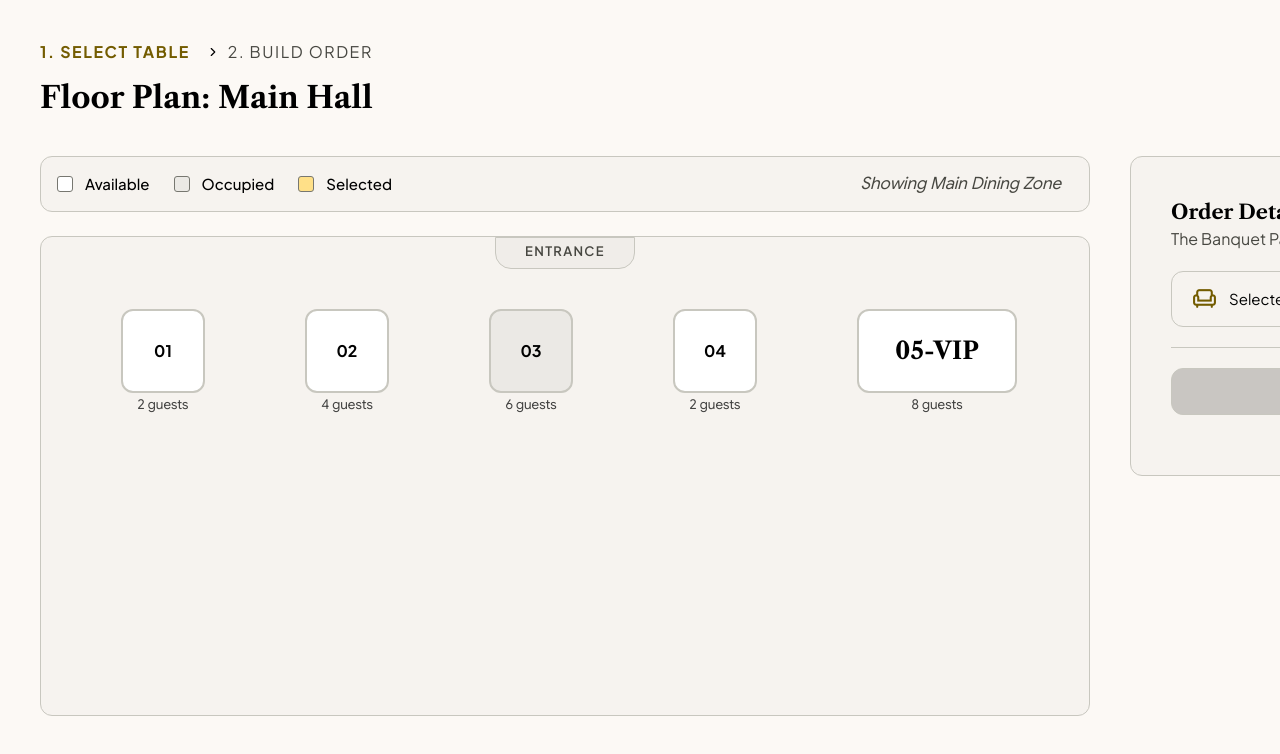
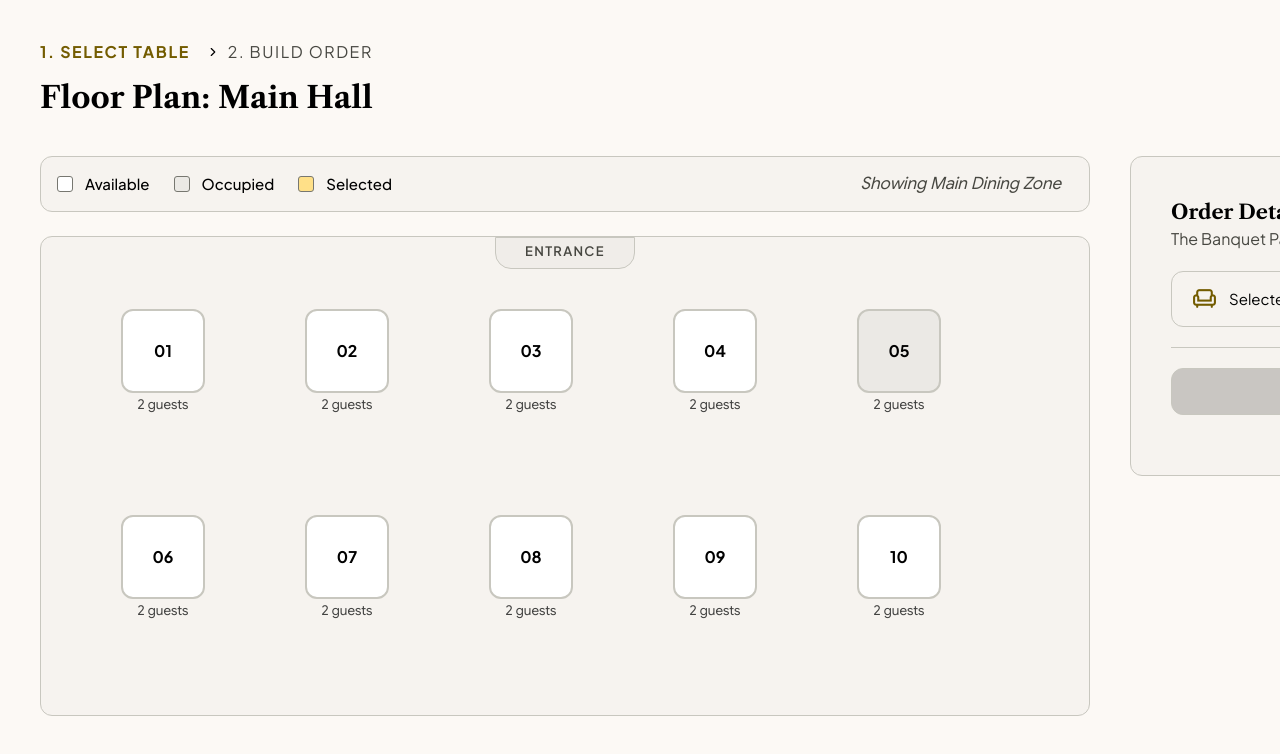
Before and after one commit to mychoise/resturant-app-frontend, a React (Vite) app: page / in a window 1280 px wide. Shown: the top 754 px of the page. Built offline with nearby package versions, Linux system fonts and the light colour scheme; no server answers.

Commit message:
completed the waiter part

```diff
--- a/src/components/waiterComponents/LeftPart.tsx
+++ b/src/components/waiterComponents/LeftPart.tsx
@@ -40,16 +40,17 @@ const LeftPart = ({ selectedTable, setSelectedTable }) => {
             {table.map((item, index) => (
               <div key={index}>
                 <button
-                  disabled={item.status === "occupied"}
-                  onClick={() => setSelectedTable(item.tableNo)}
-                  className={`w-21  ${item.status === "occupied" ? "bg-[#EBE9E5]  cursor-not-allowed" : selectedTable === item.tableNo ? "bg-[#FFE088] cursor-pointer" : "bg-[#FFFFFF] cursor-pointer"}  ${item.value === "vip" ? "w-40" : "w-21"} ${item.value === "vip" ? "font-[font4] text-2xl" : "font-[font2]"} h-21 rounded-xl  border-2 border-[#C8C7BF]  flex items-center justify-center   font-bold`}
+                  disabled={item.is_occupied === true}
+                  onClick={() => setSelectedTable(item)}
+                  className={`w-21  ${item.is_occupied === true ? "bg-[#EBE9E5]  cursor-not-allowed" : selectedTable?.table_number === item.table_number ? "bg-[#FFE088] cursor-pointer" : "bg-[#FFFFFF] cursor-pointer"}  ${item.value === "vip" ? "w-40" : "w-21"} ${item.value === "vip" ? "font-[font4] text-2xl" : "font-[font2]"} h-21 rounded-xl  border-2 border-[#C8C7BF]  flex items-center justify-center   font-bold`}
                 >
-                  {item.value === "vip"
+                  {String(item.table_number).padStart(2, "0")}
+                  {/*{item.value === "vip"
                     ? item.text + "-" + "VIP"
-                    : item.tableNo}
+                    : String(item.table_number).padStart(2, "0")}*/}
                 </button>{" "}
                 <h1 className="text-center mt-0.5 text-[#424241] font-[font1] text-[13.5px]">
-                  {item.guest}
+                  2 guests
                 </h1>
               </div>
             ))}
--- a/src/components/waiterComponents/RightPart.tsx
+++ b/src/components/waiterComponents/RightPart.tsx
@@ -20,7 +20,11 @@ const RightPart = ({ selectedTable }: { selectedTable: string | null }) => {
             </div>
             <h1 className="mr-5 font-[font2]  font-bold text-[16px]">
               {" "}
-              {selectedTable ? `Table ${selectedTable}` : <Minus />}
+              {selectedTable ? (
+                `Table ${String(selectedTable.table_number).padStart(2, "0")}`
+              ) : (
+                <Minus />
+              )}
             </h1>
           </div>
           <hr className="border-[#C8C7BF] mt-5" />
--- a/src/constants/constants.ts
+++ b/src/constants/constants.ts
@@ -15,121 +15,173 @@ export const sepratedColor = [
 
 export const table = [
   {
-    value: "general",
-    tableNo: "01",
-    guest: "2 guests",
-    text: "01",
-    status: "available",
+    id: "ca83a962-ebc7-4c69-afe4-c146b47cd830",
+    table_number: 1,
+    is_occupied: false,
   },
   {
-    value: "general",
-    tableNo: "02",
-    text: "02",
-    guest: "4 guests",
-    status: "available",
+    id: "9ab8924f-487e-4e73-b751-9d3cacba88b5",
+    table_number: 2,
+    is_occupied: false,
   },
   {
-    value: "general",
-    tableNo: "03",
-    text: "03",
-    guest: "6 guests",
-    status: "occupied",
+    id: "4d55f222-9c4a-4c5d-a78a-eace172611f8",
+    table_number: 3,
+    is_occupied: false,
   },
   {
-    value: "general",
-    tableNo: "04",
-    text: "04",
-    guest: "2 guests",
-    status: "available",
+    id: "88de808b-fc90-44db-a016-b388254feb4f",
+    table_number: 4,
+    is_occupied: false,
   },
   {
-    value: "vip",
-    tableNo: "05",
-    text: "05",
-    guest: "8 guests",
-    status: "available",
+    id: "476241e7-bfae-47c0-8014-bc6c7913068c",
+    table_number: 5,
+    is_occupied: true,
+  },
+  {
+    id: "1994b7b6-041c-49c2-ab4f-1007a824f473",
+    table_number: 6,
+    is_occupied: false,
+  },
+  {
+    id: "2351951e-f7b3-4899-b12a-b2a846a63374",
+    table_number: 7,
+    is_occupied: false,
+  },
+  {
+    id: "8edb462b-da86-47a4-afed-2f2572048bd3",
+    table_number: 8,
+    is_occupied: false,
+  },
+  {
+    id: "dffd2411-ada2-4b5d-9958-ea46d8e96529",
+    table_number: 9,
+    is_occupied: false,
+  },
+  {
+    id: "0e52af9c-e460-44a9-b96b-40bb798afbad",
+    table_number: 10,
+    is_occupied: false,
   },
 ];
 export const menuCategory = [
   {
-    id: 1,
+    id: "13a310e8-c43f-4edf-adbb-aedcecbc1e29",
     name: "Starters",
+    is_active: true,
   },
   {
-    id: 2,
-    name: "Beverages",
+    id: "8b10f186-72b0-42d4-b0a3-1c6eca1f8b4b",
+    name: "Main Course",
+    is_active: true,
   },
   {
-    id: 3,
-    name: "Desserts",
+    id: "9c3a62da-2355-4b1b-8324-acba6be1aad4",
+    name: "Beverages",
+    is_active: true,
   },
   {
-    id: 4,
-    name: "Mains",
+    id: "56e8d7e7-2b83-4d6b-99a5-094fa05b3490",
+    name: "Desserts",
+    is_active: true,
   },
 ];
 export const menuItems = [
   {
-    id: 1,
-    name: "Heirloom Burrata",
-    description: "Fresh burrata, basil pesto, pine nuts, balsamic glaze.",
-    price: "$18.00",
-    image:
-      "https://lh3.googleusercontent.com/aida-public/AB6AXuDJbnUT46S7Rl0lraqK5fR4GtrBrArUPOmYMcM9xdF9oI_Osp6SyA6WM9kL41wre9VJZ5YMM4TEIx-5ISkA8I1MY7I-jY7jsQ2JI7w1wEVjJagbOGTk65222fE3X2sQDSdLHExdQ3ThjSGf8M5BrWJ2dfHPHHZC8iumbYQ-BZ7Qo9BHvX1qqDcL9O-fRIo-_ClvtU-vr_CD6U4iqZgAiKX9tBbk9Gmm-PKM5x6yTWWBvIUOSOZEg0La",
-    category: "Starters",
+    id: "aa1a9fdc-bd26-49f2-ae30-d51e569d6911",
+    category_id: "13a310e8-c43f-4edf-adbb-aedcecbc1e29",
+    name: "Spring Rolls",
+    description: "Crispy veg spring rolls",
+    price: 250,
+    is_available: true,
   },
   {
-    id: 2,
-    name: "Heirloom Burrata",
-    description: "Fresh burrata, basil pesto, pine nuts, balsamic glaze.",
-    price: "$18.00",
-    image:
-      "https://lh3.googleusercontent.com/aida-public/AB6AXuDJbnUT46S7Rl0lraqK5fR4GtrBrArUPOmYMcM9xdF9oI_Osp6SyA6WM9kL41wre9VJZ5YMM4TEIx-5ISkA8I1MY7I-jY7jsQ2JI7w1wEVjJagbOGTk65222fE3X2sQDSdLHExdQ3ThjSGf8M5BrWJ2dfHPHHZC8iumbYQ-BZ7Qo9BHvX1qqDcL9O-fRIo-_ClvtU-vr_CD6U4iqZgAiKX9tBbk9Gmm-PKM5x6yTWWBvIUOSOZEg0La",
-    category: "Mains",
+    id: "c6eec13e-ca41-44b8-802b-d7084d04a4c6",
+    category_id: "13a310e8-c43f-4edf-adbb-aedcecbc1e29",
+    name: "Chicken Soup",
+    description: "Hot and sour chicken soup",
+    price: 300,
+    is_available: true,
   },
   {
-    id: 3,
-    name: "Heirloom Burrata",
-    description: "Fresh burrata, basil pesto, pine nuts, balsamic glaze.",
-    price: "$18.00",
-    image:
-      "https://lh3.googleusercontent.com/aida-public/AB6AXuDJbnUT46S7Rl0lraqK5fR4GtrBrArUPOmYMcM9xdF9oI_Osp6SyA6WM9kL41wre9VJZ5YMM4TEIx-5ISkA8I1MY7I-jY7jsQ2JI7w1wEVjJagbOGTk65222fE3X2sQDSdLHExdQ3ThjSGf8M5BrWJ2dfHPHHZC8iumbYQ-BZ7Qo9BHvX1qqDcL9O-fRIo-_ClvtU-vr_CD6U4iqZgAiKX9tBbk9Gmm-PKM5x6yTWWBvIUOSOZEg0La",
-    category: "Starters",
+    id: "487b1fa7-19fb-43b7-8951-394a217f4a78",
+    category_id: "13a310e8-c43f-4edf-adbb-aedcecbc1e29",
+    name: "Garlic Bread",
+    description: "Toasted bread with garlic butter",
+    price: 180,
+    is_available: true,
   },
   {
-    id: 4,
-    name: "Heirloom Burrata",
-    description: "Fresh burrata, basil pesto, pine nuts, balsamic glaze.",
-    price: "$18.00",
-    image:
-      "https://lh3.googleusercontent.com/aida-public/AB6AXuDJbnUT46S7Rl0lraqK5fR4GtrBrArUPOmYMcM9xdF9oI_Osp6SyA6WM9kL41wre9VJZ5YMM4TEIx-5ISkA8I1MY7I-jY7jsQ2JI7w1wEVjJagbOGTk65222fE3X2sQDSdLHExdQ3ThjSGf8M5BrWJ2dfHPHHZC8iumbYQ-BZ7Qo9BHvX1qqDcL9O-fRIo-_ClvtU-vr_CD6U4iqZgAiKX9tBbk9Gmm-PKM5x6yTWWBvIUOSOZEg0La",
-    category: "Desserts",
+    id: "9ec38fd8-b4ef-4972-95ae-f69b0defc46c",
+    category_id: "8b10f186-72b0-42d4-b0a3-1c6eca1f8b4b",
+    name: "Dal Bhat",
+    description: "Traditional Nepali set",
+    price: 350,
+    is_available: true,
   },
   {
-    id: 5,
-    name: "Heirloom Burrata",
-    description: "Fresh burrata, basil pesto, pine nuts, balsamic glaze.",
-    price: "$18.00",
-    image:
-      "https://lh3.googleusercontent.com/aida-public/AB6AXuDJbnUT46S7Rl0lraqK5fR4GtrBrArUPOmYMcM9xdF9oI_Osp6SyA6WM9kL41wre9VJZ5YMM4TEIx-5ISkA8I1MY7I-jY7jsQ2JI7w1wEVjJagbOGTk65222fE3X2sQDSdLHExdQ3ThjSGf8M5BrWJ2dfHPHHZC8iumbYQ-BZ7Qo9BHvX1qqDcL9O-fRIo-_ClvtU-vr_CD6U4iqZgAiKX9tBbk9Gmm-PKM5x6yTWWBvIUOSOZEg0La",
-    category: "Beverages",
+    id: "d3a2d6d4-3b0d-46fa-aa29-5046ff2426e3",
+    category_id: "8b10f186-72b0-42d4-b0a3-1c6eca1f8b4b",
+    name: "Chicken Curry",
+    description: "Spiced chicken with rice",
+    price: 450,
+    is_available: true,
   },
   {
-    id: 6,
-    name: "Heirloom Burrata",
-    description: "Fresh burrata, basil pesto, pine nuts, balsamic glaze.",
-    price: "$18.00",
-    image:
-      "https://lh3.googleusercontent.com/aida-public/AB6AXuDJbnUT46S7Rl0lraqK5fR4GtrBrArUPOmYMcM9xdF9oI_Osp6SyA6WM9kL41wre9VJZ5YMM4TEIx-5ISkA8I1MY7I-jY7jsQ2JI7w1wEVjJagbOGTk65222fE3X2sQDSdLHExdQ3ThjSGf8M5BrWJ2dfHPHHZC8iumbYQ-BZ7Qo9BHvX1qqDcL9O-fRIo-_ClvtU-vr_CD6U4iqZgAiKX9tBbk9Gmm-PKM5x6yTWWBvIUOSOZEg0La",
-    category: "Mains",
+    id: "e087aa11-05c0-4d1d-93f5-ce8b938389d3",
+    category_id: "8b10f186-72b0-42d4-b0a3-1c6eca1f8b4b",
+    name: "Veg Fried Rice",
+    description: "Wok-tossed fried rice",
+    price: 320,
+    is_available: true,
   },
   {
-    id: 7,
-    name: "Heirloom Burrata",
-    description: "Fresh burrata, basil pesto, pine nuts, balsamic glaze.",
-    price: "$18.00",
-    image:
-      "https://lh3.googleusercontent.com/aida-public/AB6AXuDJbnUT46S7Rl0lraqK5fR4GtrBrArUPOmYMcM9xdF9oI_Osp6SyA6WM9kL41wre9VJZ5YMM4TEIx-5ISkA8I1MY7I-jY7jsQ2JI7w1wEVjJagbOGTk65222fE3X2sQDSdLHExdQ3ThjSGf8M5BrWJ2dfHPHHZC8iumbYQ-BZ7Qo9BHvX1qqDcL9O-fRIo-_ClvtU-vr_CD6U4iqZgAiKX9tBbk9Gmm-PKM5x6yTWWBvIUOSOZEg0La",
-    category: "Desserts",
+    id: "eb9d0051-6b92-4ebb-889b-451600f4a9ac",
+    category_id: "8b10f186-72b0-42d4-b0a3-1c6eca1f8b4b",
+    name: "Momo (Steamed)",
+    description: "8 pcs steamed buffalo momo",
+    price: 200,
+    is_available: true,
+  },
+  {
+    id: "fe425ca1-9688-4a52-ac00-fc2d1fccb8fa",
+    category_id: "9c3a62da-2355-4b1b-8324-acba6be1aad4",
+    name: "Masala Chiya",
+    description: "Spiced milk tea",
+    price: 80,
+    is_available: true,
+  },
+  {
+    id: "e5f74d6c-f567-46a4-b1f3-05642657746c",
+    category_id: "9c3a62da-2355-4b1b-8324-acba6be1aad4",
+    name: "Cold Coffee",
+    description: "Blended iced coffee",
+    price: 200,
+    is_available: true,
+  },
+  {
+    id: "c39275bb-8ae1-41e3-b037-3bc606593e4d",
+    category_id: "9c3a62da-2355-4b1b-8324-acba6be1aad4",
+    name: "Fresh Lime Soda",
+    description: "Sweet or salted",
+    price: 150,
+    is_available: true,
+  },
+  {
+    id: "ee7f3107-33f2-4e23-bdbd-c4ffab29dd6d",
+    category_id: "56e8d7e7-2b83-4d6b-99a5-094fa05b3490",
+    name: "Juju Dhau",
+    description: "Bhaktapur king curd",
+    price: 180,
+    is_available: true,
+  },
+  {
+    id: "eed74d69-c19f-4f0b-8e27-b6eef74ad3d5",
+    category_id: "56e8d7e7-2b83-4d6b-99a5-094fa05b3490",
+    name: "Chocolate Brownie",
+    description: "Warm brownie with ice cream",
+    price: 280,
+    is_available: true,
   },
 ];
--- /dev/null
+++ b/src/lib/socket.ts
@@ -0,0 +1,9 @@
+// lib/socket.ts
+import { io } from "socket.io-client";
+
+const token =
+  "token=eyJhbGciOiJIUzI1NiIsInR5cCI6IkpXVCJ9.eyJzdWIiOiIzZTQxNGQ2MS1hYTMzLTRhMGUtYjFhNC0yZjNkNTEyMDg4MmMiLCJuYW1lIjoiSm9obiBEb2UiLCJlbWFpbCI6ImpvaHNza2tuQGV4YW1wbGUuY29tIiwicm9sZSI6IndhaXRlciIsImlhdCI6MTc4MTg1Njg1MCwiZXhwIjoxNzgxODg1NjUwfQ.FWmXIg1zwQlTPp6LB9Csta024rtWb2elNDQUmElPgw8";
+
+export const socket = io(`http://localhost:3000?${token}`, {
+  autoConnect: false,
+});
--- a/src/pages/waiterPage/MenuAddedSucess.tsx
+++ b/src/pages/waiterPage/MenuAddedSucess.tsx
@@ -1,12 +1,24 @@
-import React from "react";
+import { useEffect } from "react";
 import { Check, Grid2x2, Printer } from "lucide-react";
+import { useWaiterStore } from "../../store/waiter.store";
+import { useNavigate } from "react-router-dom";
 
 const MenuAddedSucess = () => {
-  const items = [
-    { qty: 2, name: "Heirloom Burrata", price: 36.0 },
-    { qty: 1, name: "Seasonal Salad", price: 18.0 },
-    { qty: 1, name: "San Pellegrino 750ml", price: 9.0 },
-  ];
+  // const items = [
+  //   { qty: 2, name: "Heirloom Burrata", price: 36.0 },
+  //   { qty: 1, name: "Seasonal Salad", price: 18.0 },
+  //   { qty: 1, name: "San Pellegrino 750ml", price: 9.0 },
+  // ];
+  const { table, cart: items } = useWaiterStore();
+  const navigate = useNavigate();
+
+  useEffect(() => {
+    if (!table || items.length === 0) {
+      // Redirect to floor plan if no table or items
+      navigate("/");
+    }
+  }, [table, items, navigate]);
+
   const total = items.reduce((sum, item) => sum + item.price, 0);
   return (
     <div className="flex items-center justify-center h-screen">
@@ -39,10 +51,13 @@ const MenuAddedSucess = () => {
 
             <div className="flex items-center justify-between mt-1">
               <h1 className="text-xl font-[font4] font-bold text-stone-900">
-                Table No: 05 - VIP
+                Table No: {table?.table_number}
               </h1>
               <span className="text-[16px] font-[font2] text-stone-500">
-                8:45 PM
+                {new Date().toLocaleTimeString([], {
+                  hour: "2-digit",
+                  minute: "2-digit",
+                })}
               </span>
             </div>
 
@@ -61,7 +76,7 @@ const MenuAddedSucess = () => {
                   className="flex justify-between text-stone-900 font-[font2] "
                 >
                   <span>
-                    {item.qty}
+                    {item.quantity}
                     <span className="mx-1 font-[font2]">&times;</span>
                     {item.name}
                   </span>
--- a/src/pages/waiterPage/MenuPage.tsx
+++ b/src/pages/waiterPage/MenuPage.tsx
@@ -4,12 +4,22 @@ import { useState, useEffect } from "react";
 import { menuCategory, menuItems } from "../../constants/constants";
 import { useWaiterStore } from "../../store/waiter.store";
 import { useNavigate } from "react-router-dom";
+import { socket } from "../../lib/socket";
 
 const MenuPage = () => {
-  const [selectedCategory, setSelectedCategory] = useState("Starters");
-  const [cartItems, setCartItems] = useState<any>([]);
+  const [selectedCategory, setSelectedCategory] = useState(
+    "13a310e8-c43f-4edf-adbb-aedcecbc1e29",
+  );
+  // const [cartItems, setCartItems] = useState<any>([]);
   const navigate = useNavigate();
-  const { table } = useWaiterStore();
+  const {
+    table,
+    cart: cartItems,
+    addToCart,
+    increaseQantity,
+    decreaseQantity,
+    deleteItem,
+  } = useWaiterStore();
 
   useEffect(() => {
     if (!table) {
@@ -17,47 +27,119 @@ const MenuPage = () => {
     }
   }, [table, navigate]);
 
-  const addToCart = (item: any) => {
-    setCartItems((prevItems: any) => [
-      ...prevItems,
-      {
-        id: item.id,
-        name: item.name,
-        price: item.price,
-        quantity: 1,
-      },
-    ]);
-  };
+  useEffect(() => {
+    const handleOrderCreated = (order: any) => {
+      console.log("order saved:", order);
+      navigate("/success");
+    };
 
-  const increaseQantity = (itemId: number) => {
-    setCartItems((prevItems: any) =>
-      prevItems.map((item: any) =>
-        item.id === itemId ? { ...item, quantity: item.quantity + 1 } : item,
-      ),
-    );
-  };
+    const handleOrderStatus = (order: any) => {
+      if (order.status === "ready") {
+        alert("ready");
+      }
+    };
 
-  const decreaseQantity = (itemId: number) => {
-    setCartItems((prevItems: any) =>
-      prevItems.map((item: any) =>
-        item.id === itemId
-          ? { ...item, quantity: Math.max(1, item.quantity - 1) }
-          : item,
-      ),
-    );
-  };
+    socket.on("order:created", handleOrderCreated);
+    socket.on("order:status", handleOrderStatus);
 
-  const deleteItem = (itemId: number) => {
-    setCartItems((prevItems: any) =>
-      prevItems.filter((item: any) => item.id !== itemId),
-    );
-  };
+    return () => {
+      socket.off("order:created", handleOrderCreated);
+      socket.off("order:status", handleOrderStatus);
+    };
+  }, []);
 
   console.log(cartItems);
+
+  // const addToCart = (item: any) => {
+  //   setCartItems((prevItems: any) => [
+  //     ...prevItems,
+  //     {
+  //       id: item.id,
+  //       name: item.name,
+  //       price: item.price,
+  //       quantity: 1,
+  //     },
+  //   ]);
+  // };
+
+  // const increaseQantity = (itemId: number) => {
+  //   setCartItems((prevItems: any) =>
+  //     prevItems.map((item: any) =>
+  //       item.id === itemId ? { ...item, quantity: item.quantity + 1 } : item,
+  //     ),
+  //   );
+  // };
+
+  // const decreaseQantity = (itemId: number) => {
+  //   setCartItems((prevItems: any) =>
+  //     prevItems.map((item: any) =>
+  //       item.id === itemId
+  //         ? { ...item, quantity: Math.max(1, item.quantity - 1) }
+  //         : item,
+  //     ),
+  //   );
+  // };
+
+  // const deleteItem = (itemId: number) => {
+  //   setCartItems((prevItems: any) =>
+  //     prevItems.filter((item: any) => item.id !== itemId),
+  //   );
+  // };
+
   const filteredItems = menuItems.filter(
-    (item) => item.category === selectedCategory,
+    (item) => item.category_id === selectedCategory,
   );
 
+  function sendToKitchen() {
+    try {
+      if (!table?.id) {
+        console.error("Cannot send order without a selected table.");
+        return;
+      }
+
+      if (cartItems.length === 0) {
+        console.error("Cannot send an empty order to the kitchen.");
+        return;
+      }
+
+      const payload = {
+        table_id: table.id,
+        // payment_method: "cash",
+        items: cartItems.map((item) => ({
+          menu_item_id: item.id,
+          item_name: item.name,
+          quantity: item.quantity,
+        })),
+      };
+
+      const emitOrder = () => {
+        socket
+          .timeout(9000)
+          .emit(
+            "order:new",
+            payload,
+            (err: Error | null, response: unknown) => {
+              if (err) {
+                console.error("Failed to deliver order to the backend:", err);
+                return;
+              }
+
+              console.log("ACK received:", response);
+            },
+          );
+      };
+
+      if (!socket.connected) {
+        socket.connect();
+        socket.once("connect", emitOrder);
+        return;
+      }
+
+      emitOrder();
+    } catch (error) {
+      console.log("error is ", error);
+    }
+  }
   return (
     <div className="ml-10 mt-10 bg-[#FCF9F5]">
       <div className="flex">
@@ -78,18 +160,13 @@ const MenuPage = () => {
           </div>
           {/*list upper*/}
           <div>
-            <div className="w-115 flex gap-4 mt-5">
+            <div className=" flex gap-4 mt-5">
               {menuCategory.map((item, index) => (
                 <button
                   key={index}
-                  className={`${selectedCategory === item.name ? "bg-black text-white" : "bg-white border border-[#C8C7BF] text-[#474741]"} rounded-3xl pr-5 pl-5 cursor-pointer pb-2 pt-2`}
+                  className={`${selectedCategory === item.id ? "bg-black text-white" : "bg-white border border-[#C8C7BF] text-[#474741]"} rounded-3xl pr-5 pl-5 cursor-pointer pb-2 pt-2`}
                   onClick={() => {
-                    setSelectedCategory(item.name);
-                    setmenuItems(
-                      menuItems.filter(
-                        (menuItem) => menuItem.category === item.name,
-                      ),
-                    );
+                    setSelectedCategory(item.id);
                   }}
                 >
                   <h1 className="font-[font2] tracking-wide">{item.name}</h1>
@@ -106,12 +183,12 @@ const MenuPage = () => {
                   key={item.id}
                   className="w-95 overflow-hidden hover:border-[#735C00] cursor-pointer bg-[#F9F3EB] border border-[#C8C7BF] mb-2 rounded-2xl"
                 >
-                  <div className="w-full h-50 ">
+                  {/*<div className="w-full h-50 ">
                     <img
                       src={item.image}
                       className="w-full h-full object-cover"
                     ></img>
-                  </div>
+                  </div>*/}
                   <div className="p-5 flex gap-2 flex-col">
                     <h1 className="font-[font4] font-bold text-[20px]">
                       {item.name}
@@ -120,7 +197,7 @@ const MenuPage = () => {
 
                     <div className="flex justify-between ">
                       <h1 className="font-[font2] text-[17px] font-bold mt-2">
-                        {item.price}
+                        ${item.price}
                       </h1>
                       {cartItems.some(
                         (cartItem: any) => cartItem.id === item.id,
@@ -128,7 +205,9 @@ const MenuPage = () => {
                         <div className="w-31.7">
                           <div className="flex items-center gap-2 bg-[#F0EDE9] border border-[#FED65B] rounded-full px-3 py-1">
                             <button
-                              onClick={() => decreaseQantity(item.id)}
+                              onClick={() => {
+                                decreaseQantity(item.id);
+                              }}
                               className="text-gray-400 hover:text-gray-600 text-xl w-7 h-7 flex items-center justify-center transition"
                             >
                               <Minus size={16} />
@@ -186,7 +265,9 @@ const MenuPage = () => {
               <h1 className="text-[18px] font-[font2] uppercase text-[#474741]">
                 Table
               </h1>
-              <h1 className="text-[18px] font-[font5] text-center">{table}</h1>
+              <h1 className="text-[18px] font-[font5] text-center">
+                {String(table?.table_number).padStart(2, "0")}
+              </h1>
             </div>
             <div className=" border h-[80%] mt-3 border-[#F0EEE8]"></div>
             <div className="mt-4 mr-7">
@@ -247,7 +328,7 @@ const MenuPage = () => {
                     </div>
                   </div>
                   <div className="flex flex-col items-center gap-2">
-                    <h1 className="font-[font5] mt-1 ">{item.price}</h1>
+                    <h1 className="font-[font5] mt-1 ">${item.price}</h1>
                     <X
                       onClick={() => deleteItem(item.id)}
                       size={17}
@@ -260,6 +341,7 @@ const MenuPage = () => {
           </div>
           <div className="w-full h-40  flex items-center justify-center">
             <button
+              onClick={() => sendToKitchen()}
               className={`text-[16px] w-[85%] bg-black cursor-pointer  tracking-widest  text-[#F9F3EB] font-bold mt-5  pt-4 pb-4 uppercase font-[font2]  text-center border border-[#C8C7BF]`}
             >
               Send to kitchen
--- a/src/pages/waiterPage/TablePage.tsx
+++ b/src/pages/waiterPage/TablePage.tsx
@@ -1,4 +1,4 @@
-import React, { useState, useEffect } from "react";
+import { useState, useEffect } from "react";
 import Header from "../../components/waiterComponents/header";
 import LeftPart from "../../components/waiterComponents/LeftPart";
 import RightPart from "../../components/waiterComponents/RightPart";
--- a/src/store/waiter.store.ts
+++ b/src/store/waiter.store.ts
@@ -1,6 +1,65 @@
 import { create } from "zustand";
 
-export const useWaiterStore = create((set) => ({
+export type Table = {
+  id: string;
+  table_number: number;
+  is_occupied: boolean;
+};
+
+export type CartItem = {
+  id: string;
+  name: string;
+  price: number;
+  quantity: number;
+};
+
+type WaiterStore = {
+  table: Table | null;
+  cart: CartItem[];
+  setTable: (table: Table | null) => void;
+  addToCart: (item: Omit<CartItem, "quantity">) => void;
+  increaseQantity: (id: string) => void;
+  decreaseQantity: (id: string) => void;
+  deleteItem: (id: string) => void;
+};
+
+export const useWaiterStore = create<WaiterStore>((set, get) => ({
   table: null,
-  setTable: (id: number) => set({ table: id }),
+  cart: [],
+  setTable: (table) => set({ table }),
+  addToCart: (item) => {
+    const cart = get().cart;
+    set({
+      cart: [
+        ...cart,
+        {
+          id: item.id,
+          name: item.name,
+          price: item.price,
+          quantity: 1,
+        },
+      ],
+    });
+  },
+  increaseQantity: (id) => {
+    const cart = get().cart;
+    const updatedCart = cart.map((item) =>
+      item.id === id ? { ...item, quantity: item.quantity + 1 } : item,
+    );
+    set({ cart: updatedCart });
+  },
+  decreaseQantity: (id) => {
+    const cart = get().cart;
+    const updatedCart = cart.map((item) =>
+      item.id === id
+        ? { ...item, quantity: Math.max(1, item.quantity - 1) }
+        : item,
+    );
+    set({ cart: updatedCart });
+  },
+  deleteItem: (id) => {
+    const cart = get().cart;
+    const updatedCart = cart.filter((item) => item.id !== id);
+    set({ cart: updatedCart });
+  },
 }));
```
Also changed, not shown: src/App.tsx (+18 -1 lines), src/main.tsx (+3 -5 lines).
